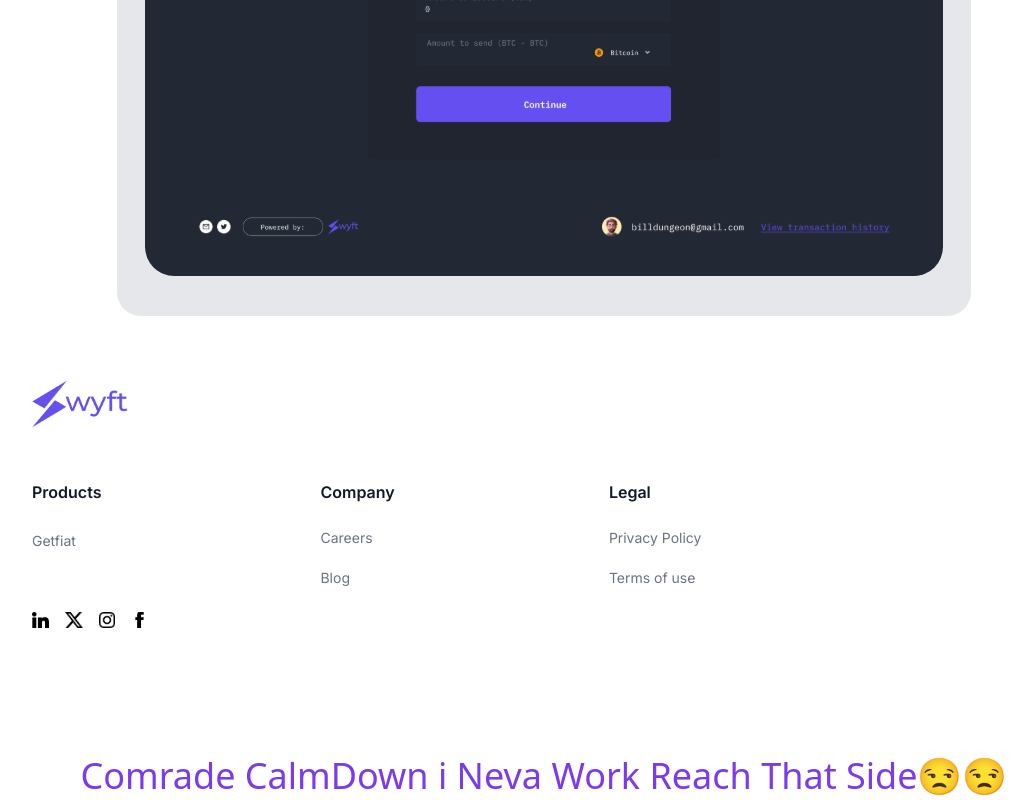
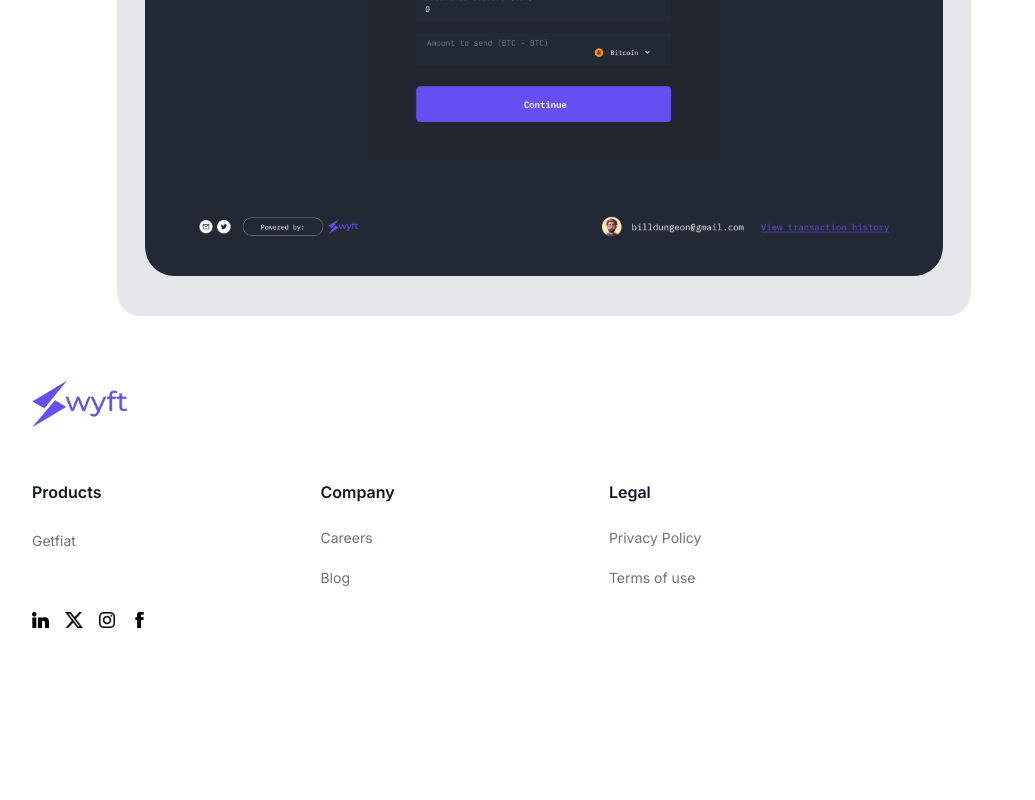
Before and after one commit to OlaiwonAbdullahi/SwyftPay-Replicate, a React (Vite) app: page / in a window 1280 px wide. Shown: the part 2997-3797 px from the top of the page, without its empty margins (96-1131 px from the left). After the commit the page ends 3625 px from the top, so only its background shows below. Built offline with nearby package versions, Linux system fonts and the light colour scheme.

Commit message:
update App.tsx

```diff
--- a/src/App.tsx
+++ b/src/App.tsx
@@ -16,7 +16,6 @@
       <Testimonials />
       <GetFiat />
       <Footer />
-      <Four />
     </>
   );
 }
```
